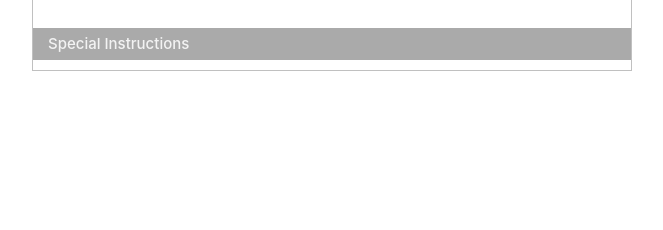
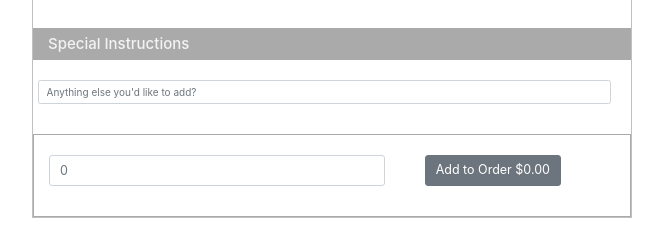
Before and after one commit to dtebo/pappadarren, a React (Create React App) app: page / in a window 1280 px wide. Shown: the part 619-849 px from the top of the page, without its empty margins (308-971 px from the left). Before the commit the page ends 800 px from the top, so only its background shows below. Built offline with nearby package versions, Linux system fonts and the light colour scheme.

Commit message:
finalized form design

```diff
--- a/src/components/Form/Form.css
+++ b/src/components/Form/Form.css
@@ -24,13 +24,23 @@
     font-size: 1rem;
 }
 
+.total-section{
+    border: 1px solid #aaaaaa;
+    width: 100%;
+}
+
+.total-section button, .total-section input[type='number']{
+    margin-top: 10px;
+}
+
+.total-section .row{
+    width: 100%;
+    padding-left: 10px;
+}
+
 .form-check{
     margin-left: 20px;
 }
-
-/* .form-check-label{
-    margin-bottom: 5px;
-} */
 
 .form-check-input{
     margin-left: -1.8rem;
--- a/src/components/Form/Form.js
+++ b/src/components/Form/Form.js
@@ -166,6 +166,21 @@ const PizzaForm = () => {
             <section className='input-group-header'>
                 <h2>Special Instructions</h2>
             </section>
+            <FormGroup>
+                <Input type='text' id='special-instructions' placeholder="Anything else you'd like to add?" />
+            </FormGroup>
+            <section className='total-section'>
+                <Row>
+                    <Col md={8}>
+                        <FormGroup>
+                            <Input type='number' name='number' id='number' placeholder='0' bsSize='lg' />
+                        </FormGroup>
+                    </Col>
+                    <Col>
+                        <Button type='submit' size='lg'>Add to Order    $0.00</Button>
+                    </Col>
+                </Row>
+            </section>
         </Form>
     );
 };
```
